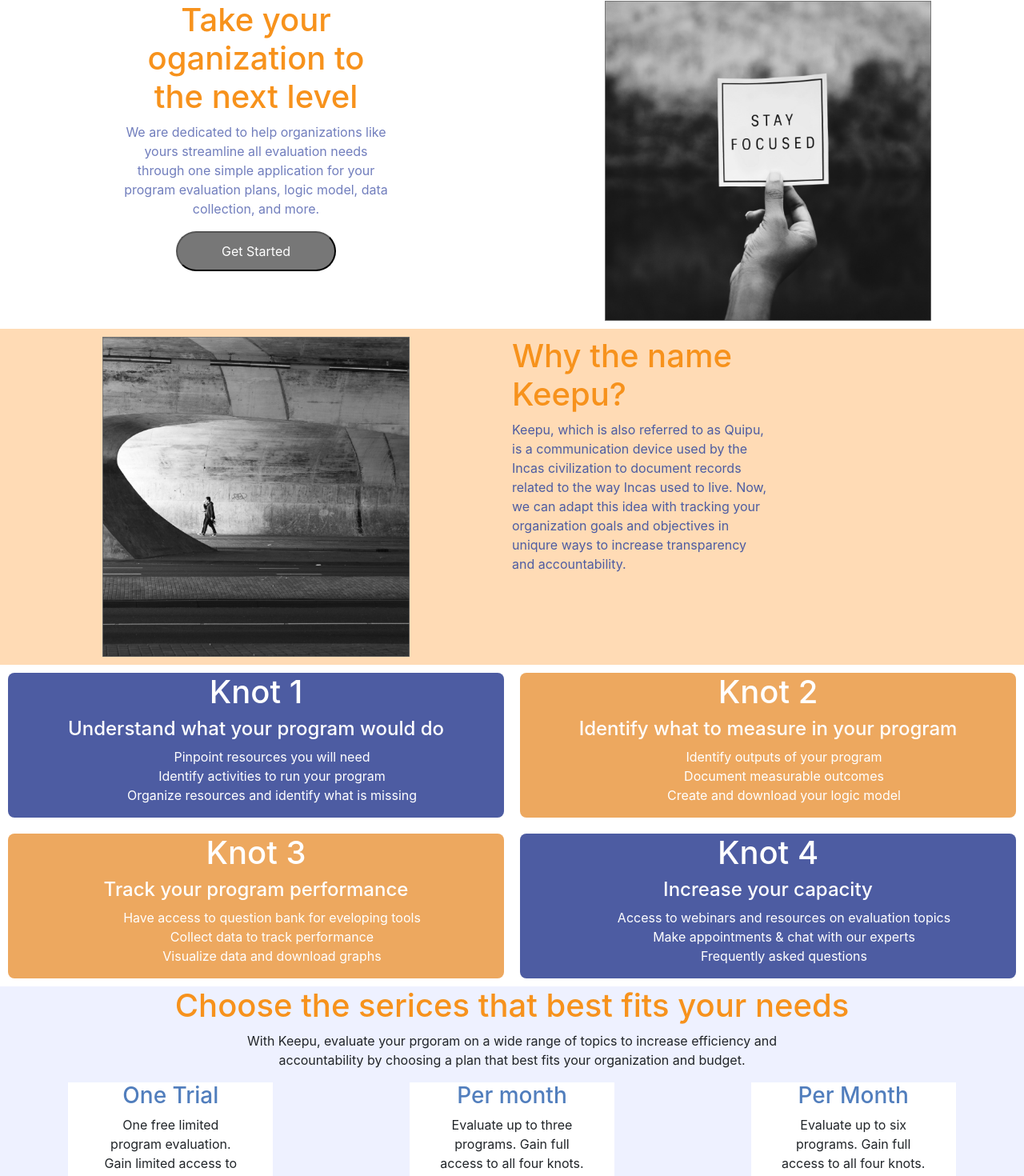
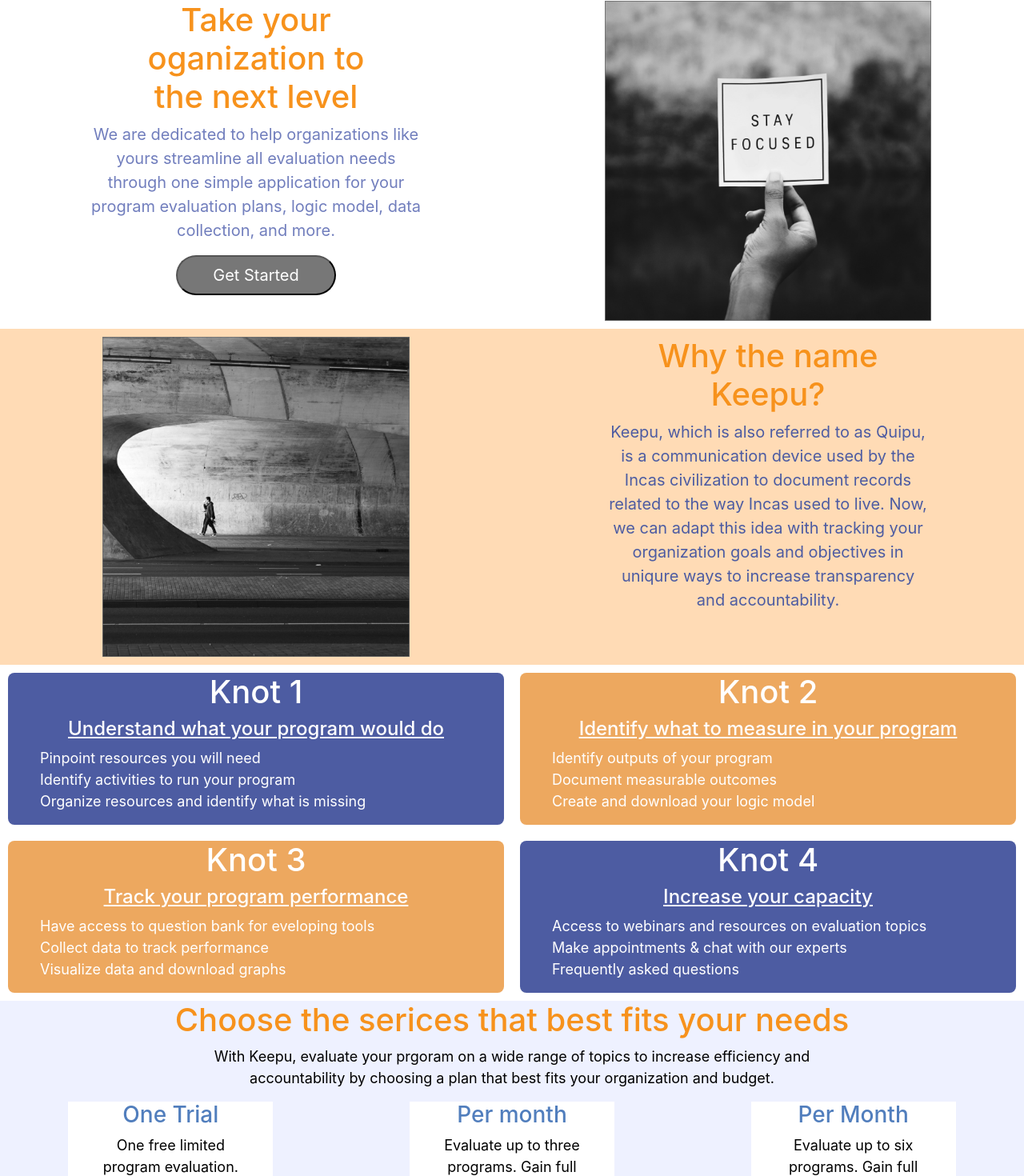
Before and after one commit to cortes-web-tech/COP4331-large-project, a React (Create React App) app in the folder website/: page / in a window 1280 px wide. Shown: the part 709-2179 px from the top of the page at 80% size. Built offline with nearby package versions, Linux system fonts and the light colour scheme.

Commit message:
Updated components/routes so the keepu info only shows up on the homepage

```diff
--- a/website/src/App.js
+++ b/website/src/App.js
@@ -23,23 +23,14 @@
   render() {
     return (
       <div>
-
         <Router>
-      <div  className="App">
-
+          <div className="App">
             <div style={pageStyle}>
                 <Route exact path="/" component={Keepu}/>
                 <Route exact path="/start" component={Start}/>
                 <Route exact path="/authors" component={Authors}/>
                 <Route exact path="/demo" component={Demo}/>
                 <Route exact path="/contact" component={Contact}/>
-
-        </div>
-        <div>
-          <NextLevelOrg/>
-          <WhyKeepu/>
-          <Knots/>
-          <Services/>
             </div>
             <div className="footerDiv">
               <Footer/>
@@ -53,29 +44,12 @@
   }
 }
 
-var pageLayout = {
-  // height: "100%",
-  // height: "auto",
-  // background: "black",
-}
-
-var hStyle ={
-
-}
-var sectionStyle = {
-
-
-}
-
 var pageStyle = {
   flex: '1',
   width: "100%",
-  color: "#f00fff",
-  fontSize: "50px",
+  // color: "#f00fff",
   marginLeft: "auto",
   marginRight: "auto",
-  // height: "900px",
-  // backgroundSize: "cover"
 }
 
 
--- a/website/src/components/layout/Knots.js
+++ b/website/src/components/layout/Knots.js
@@ -89,11 +89,14 @@
 }
 
 const h2Style = {
-  fontSize: 24
+  fontSize: 24,
+  textDecoration: 'underline'
 }
 
 const listStyle = {
-  listStyle: 'none'
+  textAlign: 'left',
+  listStyle: 'none',
+  fontSize: '18px'
 }
 
 export default Knots
--- a/website/src/components/layout/NextLevelOrg.js
+++ b/website/src/components/layout/NextLevelOrg.js
@@ -5,7 +5,7 @@
 
 function NextLevelOrg(){
   return(
-    <header className="nextLevelOrgContainer" style={nextLevelStyle}>
+    <header style={nextLevelStyle}>
       <div style={boxStyle}>
         <h1 style={h1Style}>Take your <br/>oganization to <br/>the next level</h1>
         <p style={pStyle}>We are dedicated to help organizations like <br/>yours streamline all evaluation needs <br/>through one simple application for your <br/>program evaluation plans, logic model, data <br/>collection, and more.</p>
--- a/website/src/components/layout/Services.js
+++ b/website/src/components/layout/Services.js
@@ -6,26 +6,26 @@
   return(
     <div style={servicesContainer}>
       <h1 style={h1Style}>Choose the serices that best fits your needs</h1>
-      <p>With Keepu, evaluate your prgoram on a wide range of topics to increase efficiency and
+      <p style = {pStyle}>With Keepu, evaluate your prgoram on a wide range of topics to increase efficiency and
       <br/>accountability by choosing a plan that best fits your organization and budget.</p>
       <div style={serviceStyle}>
         <div style={boxStyle}>
           <h3 style={h3Style}>One Trial</h3>
-          <p> One free limited
+          <p style={pStyle}> One free limited
           <br/>program evaluation.
           <br/>Gain limited access to <br/>KEEPU</p>
           <button type="button" style={btnStyle}>Select</button>
         </div>
         <div style={boxStyle}>
           <h3 style={h3Style}>Per month</h3>
-          <p> Evaluate up to three
+          <p style={pStyle}> Evaluate up to three
           <br/>programs. Gain full
           <br/>access to all four knots.<br/><br/></p>
           <button type="button" style={btnStyle}>Select</button>
         </div>
         <div style={boxStyle}>
           <h3 style={h3Style}>Per Month</h3>
-          <p> Evaluate up to six
+          <p style={pStyle}> Evaluate up to six
           <br/>programs. Gain full
           <br/>access to all four knots.<br/><br/></p>
           <button type="button" style={btnStyle}>Select</button>
@@ -37,7 +37,8 @@
 
 const servicesContainer = {
   backgroundColor: '#EEF1FF',
-  textAlign: 'center'
+  textAlign: 'center',
+  color: "black"
 }
 
 const serviceStyle = {
@@ -64,6 +65,10 @@
 
 }
 
+const pStyle = {
+  fontSize: '18px'
+}
+
 const btnStyle = {
   background: '#717EBD',
   color: '#FFFFFF',
--- a/website/src/components/layout/WhyKeepu.js
+++ b/website/src/components/layout/WhyKeepu.js
@@ -5,11 +5,12 @@
 
 function WhyKeepu(){
   return(
-    <header className="nextLevelOrgContainer" style={nextLevelStyle}>
+    <div style={whyKeepuStyle}>
       <div style={boxStyle}>
         <img src={ArtBW} height="400" widt="400"/>
       </div>
       <div style={boxStyle}>
+        <div style={formatText}>
         <h1 style={h1Style}>Why the name <br/>Keepu?</h1>
         <p style={pStyle}>Keepu, which is also referred to as Quipu,
         <br/>is a communication device used by the
@@ -20,11 +21,12 @@
         <br/>uniqure ways to increase transparency
         <br/>and accountability.</p>
         </div>
-    </header>
+      </div>
+    </div>
   )
 }
 
-const nextLevelStyle = {
+const whyKeepuStyle = {
   backgroundColor: '#FFDBB5',
   display: 'flex'
 }
@@ -33,18 +35,22 @@
   flex:1,
   paddingTop:10,
   paddingBottom: 10,
+  textAling: 'left',
 
 }
 
+const formatText = {
+  // textAlign: 'start'
+}
 const h1Style = {
   color: '#F7921C',
   textAling: 'left',
-  textAlign: 'left'
+
 }
 
 const pStyle = {
   color: '#4D5CA2',
-  textAlign: 'left'
+
 }
 
 export default WhyKeepu
--- a/website/src/components/pages/Keepu.js
+++ b/website/src/components/pages/Keepu.js
@@ -2,10 +2,6 @@
 import './../../App.css';
 import Header from './../../components/layout/Header';
 import Background from './../../background.png';
-// import NextLevelOrg from './../layout/NextLevelOrg';
-// import WhyKeepu from './../layout/WhyKeepu';
-// import Knots from './../layout/Knots';
-// import Services from './../layout/Services';
 
 import NextLevelOrg from './../layout/NextLevelOrg';
 import WhyKeepu from './../layout/WhyKeepu';
@@ -14,7 +10,7 @@
 
 export default function Keepu(){
   return(
-  <div style={keepuContainer}>
+  <div style={keepuContainer} className="App">
     <Header/>
     <div style={boxLayout}>
 
@@ -42,7 +38,10 @@
     <React.Fragment>
       <div>
         <div style={style}>
-
+          <NextLevelOrg/>
+          <WhyKeepu/>
+          <Knots/>
+          <Services/>
         </div>
       </div>
     </React.Fragment>
@@ -54,11 +53,12 @@
   // fontSize: '20px',
   color: '#ffffff',
   textAlign: 'center',
+  fontSize: '20px'
 }
 
 const keepuContainer = {
   backgroundImage: "url(" + Background + ")",
-  backgroundSize: 'cover',
+  // backgroundSize: 'cover',
   fontSize: '42px',
   textAlign: 'left',
 
@@ -106,5 +106,5 @@
   color: "#f00fff",
   fontSize: "50px",
   marginLeft: "auto",
-  marginRight: "auto",
+  marginRight: "auto"
 }
```
Lines whose indentation alone changed are shown as unchanged.
